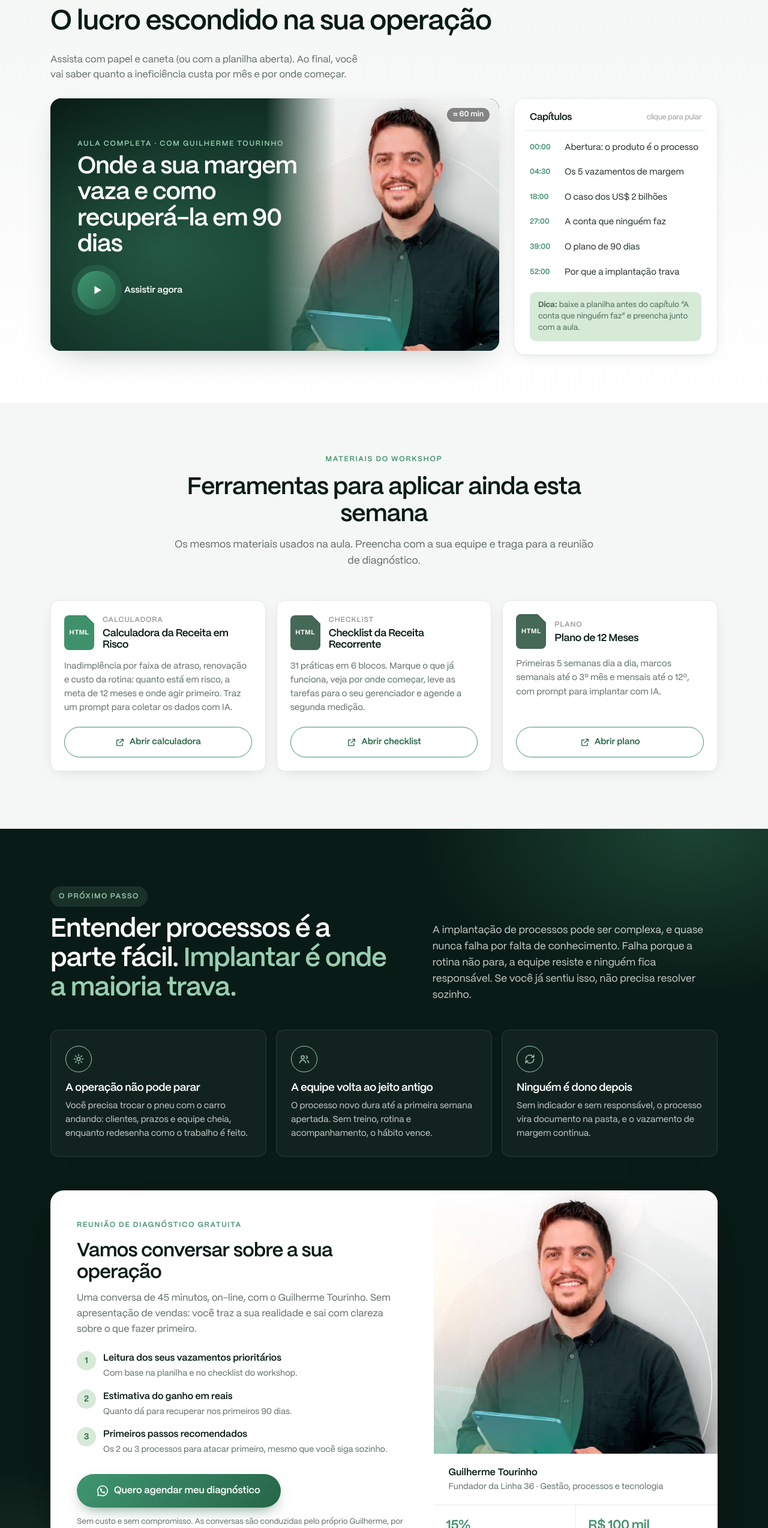
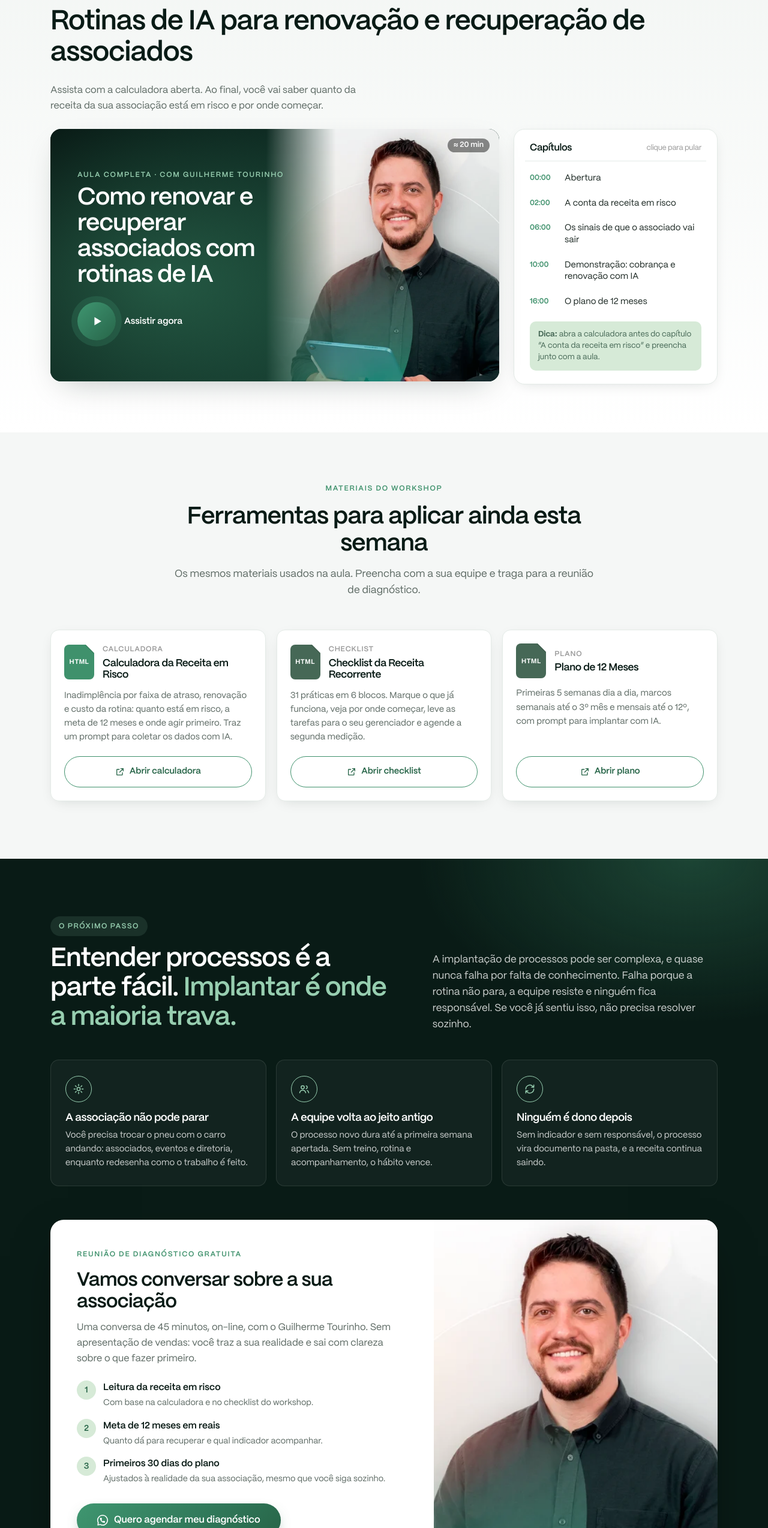
Before and after one commit to guleite/linha36-workshop, a plain HTML site: page workshop.html in a window 1280 px wide. Shown: the part 252-2800 px from the top of the page at 60% size. Drawn offline with Linux system fonts and the light colour scheme.

Commit message:
Página do workshop: tema associações
- Título, abertura, capa do vídeo (≈ 20 min) e capítulos novos (tempos provisórios).
- Seção escura, bloco do diagnóstico com linha do acesso de teste e sem números externos.
- Perguntas frequentes atualizadas e nova pergunta sobre o acesso de teste.
- E-mail de contato do Guilherme no topo e no rodapé.

Co-Authored-By: Claude Opus 5.5 <noreply@anthropic.com>

```diff
--- a/assets/css/style.css
+++ b/assets/css/style.css
@@ -348,6 +348,7 @@ input[type=range]:focus-visible::-webkit-slider-thumb { box-shadow: 0 0 0 5px rg
 .offer-list small { color: var(--muted); font-size: 14px; }
 .offer-cta { display: flex; flex-wrap: wrap; gap: 12px; align-items: center; }
 .offer-fine { font-size: 13px; color: var(--gray); margin-top: 14px; }
+.offer-trial { margin-top: 18px; padding: 14px 16px; border-radius: 12px; background: var(--mist); border-left: 4px solid var(--green); color: var(--green-dark); font-weight: 600; font-size: 15px; line-height: 1.45; }
 .offer-side { position: relative; background: var(--bg-soft); display: flex; flex-direction: column; }
 .offer-side .ph { position: relative; flex: 1; min-height: 260px; background: linear-gradient(180deg, #EEF2F0, #D9E6DF); overflow: hidden; }
 .offer-side .ph img { position: absolute; inset: 0; width: 100%; height: 100%; object-fit: cover; object-position: center top; }
--- a/workshop.html
+++ b/workshop.html
@@ -3,8 +3,8 @@
 <head>
   <meta charset="utf-8">
   <meta name="viewport" content="width=device-width, initial-scale=1">
-  <title>Assista: O lucro escondido na sua operação | Linha 36</title>
-  <meta name="description" content="Aula do workshop gratuito da Linha 36 com materiais para download e reunião de diagnóstico.">
+  <title>Assista: Rotinas de IA para renovação e recuperação de associados | Linha 36</title>
+  <meta name="description" content="Aula do workshop gratuito da Linha 36 para executivos de associações, com materiais práticos e reunião de diagnóstico.">
   <meta name="robots" content="noindex, nofollow">
   <meta name="theme-color" content="#3F916C">
   <link rel="icon" href="assets/img/favicon.png">
@@ -19,7 +19,7 @@
   <symbol id="i-play" viewBox="0 0 24 24"><path d="M7 4.5v15l12.5-7.5z" fill="currentColor"/></symbol>
   <symbol id="i-down" viewBox="0 0 24 24"><path d="M12 4v11M7 10.5l5 5 5-5M5 20h14" fill="none" stroke="currentColor" stroke-width="2" stroke-linecap="round" stroke-linejoin="round"/></symbol>
   <symbol id="i-open" viewBox="0 0 24 24"><path d="M14 4h6v6M20 4l-9 9M18 14v5a1 1 0 01-1 1H5a1 1 0 01-1-1V7a1 1 0 011-1h5" fill="none" stroke="currentColor" stroke-width="2" stroke-linecap="round" stroke-linejoin="round"/></symbol>
-  <symbol id="i-wa"viewBox="0 0 24 24"><path fill="currentColor" d="M3.516 3.516c4.686-4.686 12.284-4.686 16.97 0s4.686 12.283 0 16.97a12 12 0 0 1-13.754 2.299l-5.814.735a.392.392 0 0 1-.438-.44l.748-5.788A12 12 0 0 1 3.517 3.517zm3.61 17.043.3.158a9.85 9.85 0 0 0 11.534-1.758c3.843-3.843 3.843-10.074 0-13.918s-10.075-3.843-13.918 0a9.85 9.85 0 0 0-1.747 11.554l.16.303-.51 3.942a.196.196 0 0 0 .219.22zm6.534-7.003-.933 1.164a9.84 9.84 0 0 1-3.497-3.495l1.166-.933a.79.79 0 0 0 .23-.94L9.561 6.96a.79.79 0 0 0-.924-.445l-2.023.524a.797.797 0 0 0-.588.88 11.754 11.754 0 0 0 10.005 10.005.797.797 0 0 0 .88-.587l.525-2.023a.79.79 0 0 0-.445-.923L14.6 13.327a.79.79 0 0 0-.94.23z"/></symbol>
+  <symbol id="i-wa" viewBox="0 0 24 24"><path fill="currentColor" d="M3.516 3.516c4.686-4.686 12.284-4.686 16.97 0s4.686 12.283 0 16.97a12 12 0 0 1-13.754 2.299l-5.814.735a.392.392 0 0 1-.438-.44l.748-5.788A12 12 0 0 1 3.517 3.517zm3.61 17.043.3.158a9.85 9.85 0 0 0 11.534-1.758c3.843-3.843 3.843-10.074 0-13.918s-10.075-3.843-13.918 0a9.85 9.85 0 0 0-1.747 11.554l.16.303-.51 3.942a.196.196 0 0 0 .219.22zm6.534-7.003-.933 1.164a9.84 9.84 0 0 1-3.497-3.495l1.166-.933a.79.79 0 0 0 .23-.94L9.561 6.96a.79.79 0 0 0-.924-.445l-2.023.524a.797.797 0 0 0-.588.88 11.754 11.754 0 0 0 10.005 10.005.797.797 0 0 0 .88-.587l.525-2.023a.79.79 0 0 0-.445-.923L14.6 13.327a.79.79 0 0 0-.94.23z"/></symbol>
   <symbol id="i-cal" viewBox="0 0 24 24"><rect x="3.5" y="5" width="17" height="15.5" rx="2.5" fill="none" stroke="currentColor" stroke-width="1.9"/><path d="M3.5 10h17M8 3v4M16 3v4" fill="none" stroke="currentColor" stroke-width="1.9" stroke-linecap="round"/></symbol>
   <symbol id="i-gear" viewBox="0 0 24 24"><circle cx="12" cy="12" r="3.2" fill="none" stroke="currentColor" stroke-width="1.8"/><path d="M12 2.8v2.6M12 18.6v2.6M21.2 12h-2.6M5.4 12H2.8M18.5 5.5l-1.8 1.8M7.3 16.7l-1.8 1.8M18.5 18.5l-1.8-1.8M7.3 7.3L5.5 5.5" fill="none" stroke="currentColor" stroke-width="1.8" stroke-linecap="round"/></symbol>
   <symbol id="i-team" viewBox="0 0 24 24"><circle cx="9" cy="8.5" r="3.2" fill="none" stroke="currentColor" stroke-width="1.8"/><path d="M3 19.5c.6-3.3 3-5 6-5s5.4 1.7 6 5" fill="none" stroke="currentColor" stroke-width="1.8" stroke-linecap="round"/><path d="M16 5.6a3 3 0 010 5.8M18 14.8c1.6.6 2.7 2.2 3 4.7" fill="none" stroke="currentColor" stroke-width="1.8" stroke-linecap="round"/></symbol>
@@ -31,7 +31,7 @@
 
 <div class="topbar">
   <div class="wrap">
-    <a href="mailto:contato@linha36.com.br">contato@linha36.com.br</a>
+    <a href="mailto:guilherme.tourinho@linha36.com.br">guilherme.tourinho@linha36.com.br</a>
     <a href="tel:+5561996490474">(61) 99649-0474</a>
   </div>
 </div>
@@ -58,9 +58,9 @@
       <div class="player-head">
         <div>
           <span class="eyebrow">Workshop gratuito · Linha 36</span>
-          <h1>O lucro escondido na sua operação</h1>
+          <h1>Rotinas de IA para renovação e recuperação de associados</h1>
         </div>
-        <p>Assista com papel e caneta (ou com a planilha aberta). Ao final, você vai saber quanto a ineficiência custa por mês e por onde começar.</p>
+        <p>Assista com a calculadora aberta. Ao final, você vai saber quanto da receita da sua associação está em risco e por onde começar.</p>
       </div>
 
       <div class="player-grid">
@@ -69,24 +69,24 @@
             <img class="ph" src="assets/img/guilherme.webp" alt="" width="600" height="542">
             <span class="pt">
               <small>Aula completa · com Guilherme Tourinho</small>
-              <strong>Onde a sua margem vaza e como recuperá-la em 90 dias</strong>
+              <strong>Como renovar e recuperar associados com rotinas de IA</strong>
               <span class="play"><i><svg><use href="#i-play"/></svg></i>Assistir agora</span>
             </span>
-            <span class="dur">≈ 60 min</span>
+            <span class="dur">≈ 20 min</span>
           </button>
         </div>
 
         <aside class="chapters" aria-label="Capítulos da aula">
           <h2>Capítulos <span>clique para pular</span></h2>
           <ol id="chapters">
-            <li><button type="button" data-t="0"><time>00:00</time>Abertura: o produto é o processo</button></li>
-            <li><button type="button" data-t="270"><time>04:30</time>Os 5 vazamentos de margem</button></li>
-            <li><button type="button" data-t="1080"><time>18:00</time>O caso dos US$ 2 bilhões</button></li>
-            <li><button type="button" data-t="1620"><time>27:00</time>A conta que ninguém faz</button></li>
-            <li><button type="button" data-t="2340"><time>39:00</time>O plano de 90 dias</button></li>
-            <li><button type="button" data-t="3120"><time>52:00</time>Por que a implantação trava</button></li>
+            <!-- Tempos provisórios: confirmar depois da gravação (data-t = segundos) -->
+            <li><button type="button" data-t="0"><time>00:00</time>Abertura</button></li>
+            <li><button type="button" data-t="120"><time>02:00</time>A conta da receita em risco</button></li>
+            <li><button type="button" data-t="360"><time>06:00</time>Os sinais de que o associado vai sair</button></li>
+            <li><button type="button" data-t="600"><time>10:00</time>Demonstração: cobrança e renovação com IA</button></li>
+            <li><button type="button" data-t="960"><time>16:00</time>O plano de 12 meses</button></li>
           </ol>
-          <p class="tip"><b>Dica:</b> baixe a planilha antes do capítulo “A conta que ninguém faz” e preencha junto com a aula.</p>
+          <p class="tip"><b>Dica:</b> abra a calculadora antes do capítulo “A conta da receita em risco” e preencha junto com a aula.</p>
         </aside>
       </div>
     </div>
@@ -132,33 +132,30 @@
       </div>
 
       <div class="blockers">
-        <div class="blocker reveal"><span class="ic"><svg><use href="#i-gear"/></svg></span><h3>A operação não pode parar</h3><p>Você precisa trocar o pneu com o carro andando: clientes, prazos e equipe cheia, enquanto redesenha como o trabalho é feito.</p></div>
+        <div class="blocker reveal"><span class="ic"><svg><use href="#i-gear"/></svg></span><h3>A associação não pode parar</h3><p>Você precisa trocar o pneu com o carro andando: associados, eventos e diretoria, enquanto redesenha como o trabalho é feito.</p></div>
         <div class="blocker reveal"><span class="ic"><svg><use href="#i-team"/></svg></span><h3>A equipe volta ao jeito antigo</h3><p>O processo novo dura até a primeira semana apertada. Sem treino, rotina e acompanhamento, o hábito vence.</p></div>
-        <div class="blocker reveal"><span class="ic"><svg><use href="#i-loop"/></svg></span><h3>Ninguém é dono depois</h3><p>Sem indicador e sem responsável, o processo vira documento na pasta, e o vazamento de margem continua.</p></div>
+        <div class="blocker reveal"><span class="ic"><svg><use href="#i-loop"/></svg></span><h3>Ninguém é dono depois</h3><p>Sem indicador e sem responsável, o processo vira documento na pasta, e a receita continua saindo.</p></div>
       </div>
 
       <div class="offer reveal">
         <div class="offer-body">
           <span class="kicker">Reunião de diagnóstico gratuita</span>
-          <h3>Vamos conversar sobre a sua operação</h3>
+          <h3>Vamos conversar sobre a sua associação</h3>
           <p>Uma conversa de 45 minutos, on-line, com o Guilherme Tourinho. Sem apresentação de vendas: você traz a sua realidade e sai com clareza sobre o que fazer primeiro.</p>
           <ul class="offer-list">
-            <li><span>1</span><div><b>Leitura dos seus vazamentos prioritários</b><small>Com base na planilha e no checklist do workshop.</small></div></li>
-            <li><span>2</span><div><b>Estimativa do ganho em reais</b><small>Quanto dá para recuperar nos primeiros 90 dias.</small></div></li>
-            <li><span>3</span><div><b>Primeiros passos recomendados</b><small>Os 2 ou 3 processos para atacar primeiro, mesmo que você siga sozinho.</small></div></li>
+            <li><span>1</span><div><b>Leitura da receita em risco</b><small>Com base na calculadora e no checklist do workshop.</small></div></li>
+            <li><span>2</span><div><b>Meta de 12 meses em reais</b><small>Quanto dá para recuperar e qual indicador acompanhar.</small></div></li>
+            <li><span>3</span><div><b>Primeiros 30 dias do plano</b><small>Ajustados à realidade da sua associação, mesmo que você siga sozinho.</small></div></li>
           </ul>
           <div class="offer-cta">
             <a class="btn btn-lg" id="ctaDiag" href="#" target="_blank" rel="noopener"><svg><use href="#i-wa"/></svg>Quero agendar meu diagnóstico</a>
           </div>
+          <p class="offer-trial">Quem agenda o diagnóstico ganha um acesso de teste à plataforma usada na demonstração, liberado logo após a reunião, com tour guiado.</p>
           <p class="offer-fine">Sem custo e sem compromisso. As conversas são conduzidas pelo próprio Guilherme, por isso a agenda é limitada.</p>
         </div>
         <div class="offer-side">
           <div class="ph"><img src="assets/img/guilherme.webp" alt="Guilherme Tourinho" loading="lazy" width="600" height="542"></div>
           <div class="who"><b>Guilherme Tourinho</b>Fundador da Linha 36 · Gestão, processos e tecnologia</div>
-          <div class="offer-stats">
-            <div><b>15%</b><span>de aumento de margem</span></div>
-            <div><b>R$ 100 mil</b><span>por mês a menos em custo com pessoal</span></div>
-          </div>
         </div>
       </div>
     </div>
@@ -178,9 +175,10 @@
       </div>
       <div class="faq reveal">
         <details><summary>A reunião de diagnóstico tem custo?</summary><p>Não. É uma conversa gratuita e sem compromisso. Se fizer sentido seguir com a Linha 36, apresentamos uma proposta depois, só se você pedir.</p></details>
-        <details><summary>Preciso preparar alguma coisa?</summary><p>Ajuda muito ter assistido ao workshop e preenchido a Calculadora do Lucro Escondido e o Checklist dos 5 Vazamentos. Assim a conversa já começa nos números da sua empresa.</p></details>
-        <details><summary>Serve para o tamanho da minha empresa?</summary><p>O diagnóstico é pensado para empresas de serviços a partir de uns 10 colaboradores, que já sentem o crescimento cobrando organização. Se a sua empresa for menor, a conversa ainda ajuda a priorizar o que fazer.</p></details>
-        <details><summary>Quem participa da conversa?</summary><p>O próprio Guilherme Tourinho, fundador da Linha 36. Do seu lado, o ideal é estar quem decide sobre a operação: sócio, diretor ou gestor responsável.</p></details>
+        <details><summary>Preciso preparar alguma coisa?</summary><p>Ajuda muito ter assistido ao workshop e preenchido a Calculadora da Receita em Risco e o Checklist da Receita Recorrente. Assim a conversa já começa nos números da sua associação.</p></details>
+        <details><summary>Serve para o tamanho da minha associação?</summary><p>O diagnóstico é pensado para associações que já sentem a cobrança e a renovação pesando na rotina da equipe. Se a sua associação for menor, a conversa ainda ajuda a priorizar o que fazer.</p></details>
+        <details><summary>Quem participa da conversa?</summary><p>O próprio Guilherme Tourinho, fundador da Linha 36. Do seu lado, o ideal é estar quem decide na associação: presidente, diretor(a) executivo(a), superintendente ou gerente responsável.</p></details>
+        <details><summary>O que é o acesso de teste?</summary><p>É um acesso à plataforma usada na demonstração, com tour guiado. Ele é liberado para quem faz o diagnóstico gratuito, logo após a reunião.</p></details>
       </div>
     </div>
   </section>
@@ -219,7 +217,7 @@
         <h4>Contato</h4>
         <ul>
           <li><a href="tel:+5561996490474">(61) 99649-0474</a></li>
-          <li><a href="mailto:contato@linha36.com.br">contato@linha36.com.br</a></li>
+          <li><a href="mailto:guilherme.tourinho@linha36.com.br">guilherme.tourinho@linha36.com.br</a></li>
           <li>SCS Quadra 08 Bloco A Nº 130, 5º andar, CEP 70.308-901, Brasília/DF</li>
         </ul>
       </div>
```
